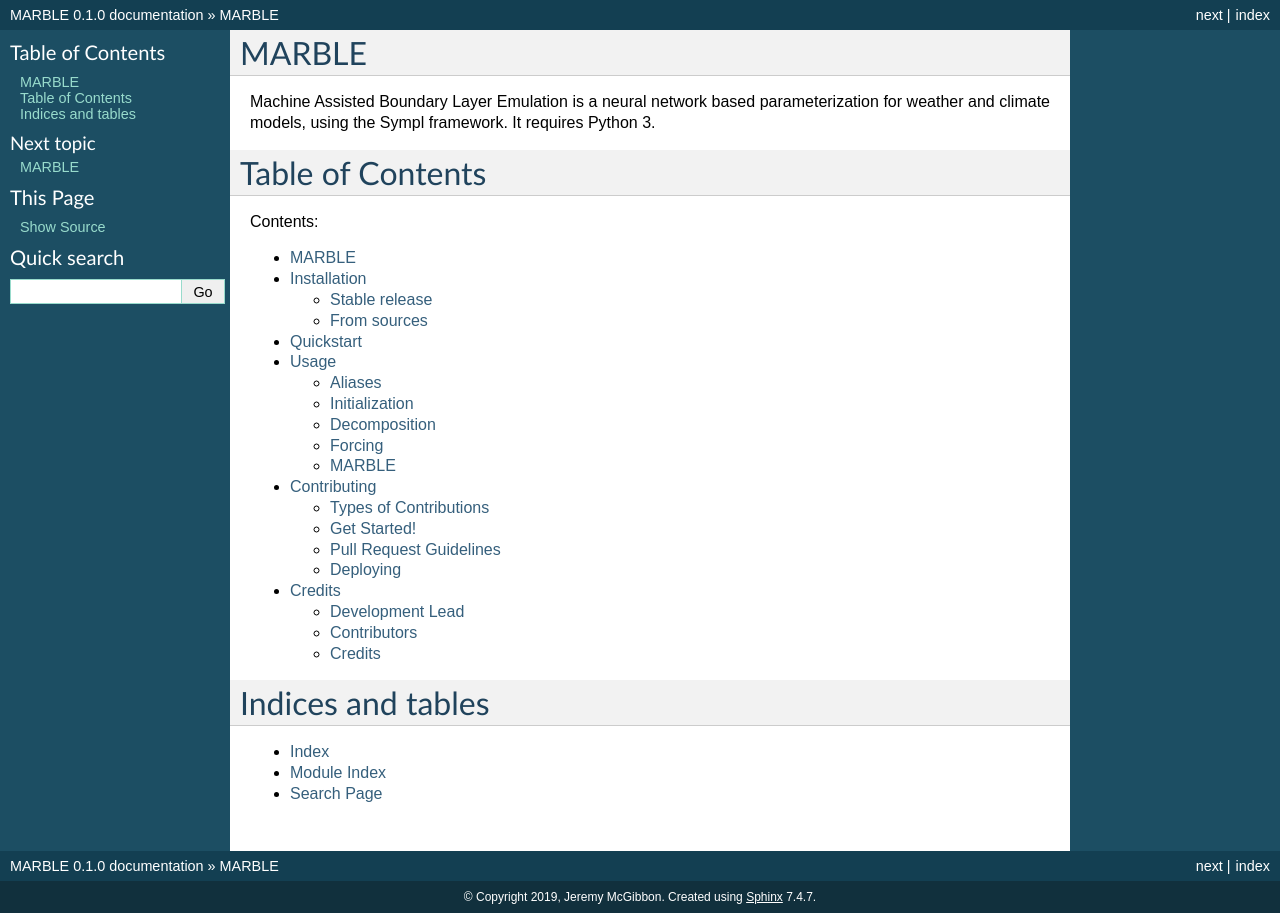
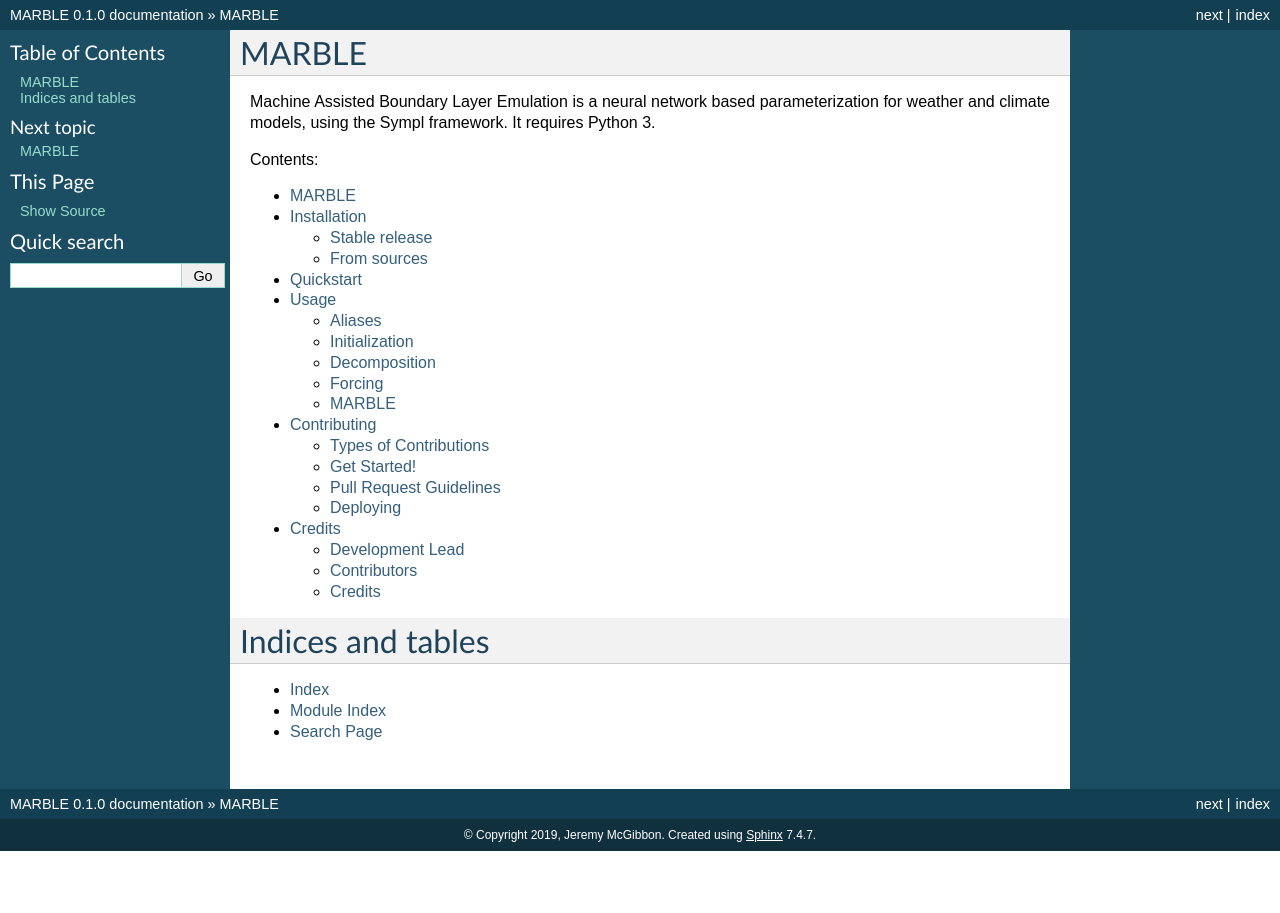
Before and after one commit to mcgibbon/marble, a Sphinx documentation site: the page built from docs/index.rst, in a window 1280 px wide. Built offline with Sphinx 7.4.7, drawn with Linux system fonts in a browser that asks for light colours.

Commit message:
Removed redundant TOC heading

```diff
--- a/docs/index.rst
+++ b/docs/index.rst
@@ -4,9 +4,6 @@ MARBLE
 Machine Assisted Boundary Layer Emulation is a neural network based
 parameterization for weather and climate models, using the Sympl framework.
 It requires Python 3.
-
-Table of Contents
-=================
 
 .. toctree::
    :maxdepth: 2
```
